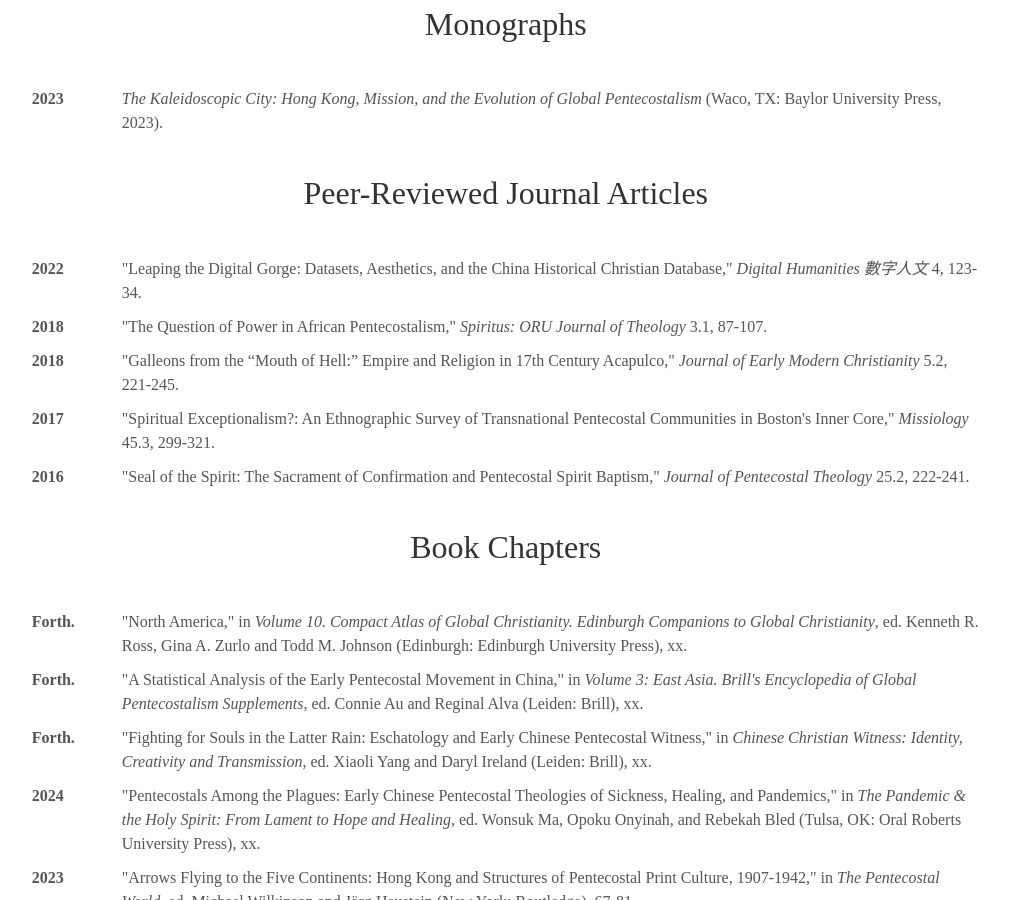
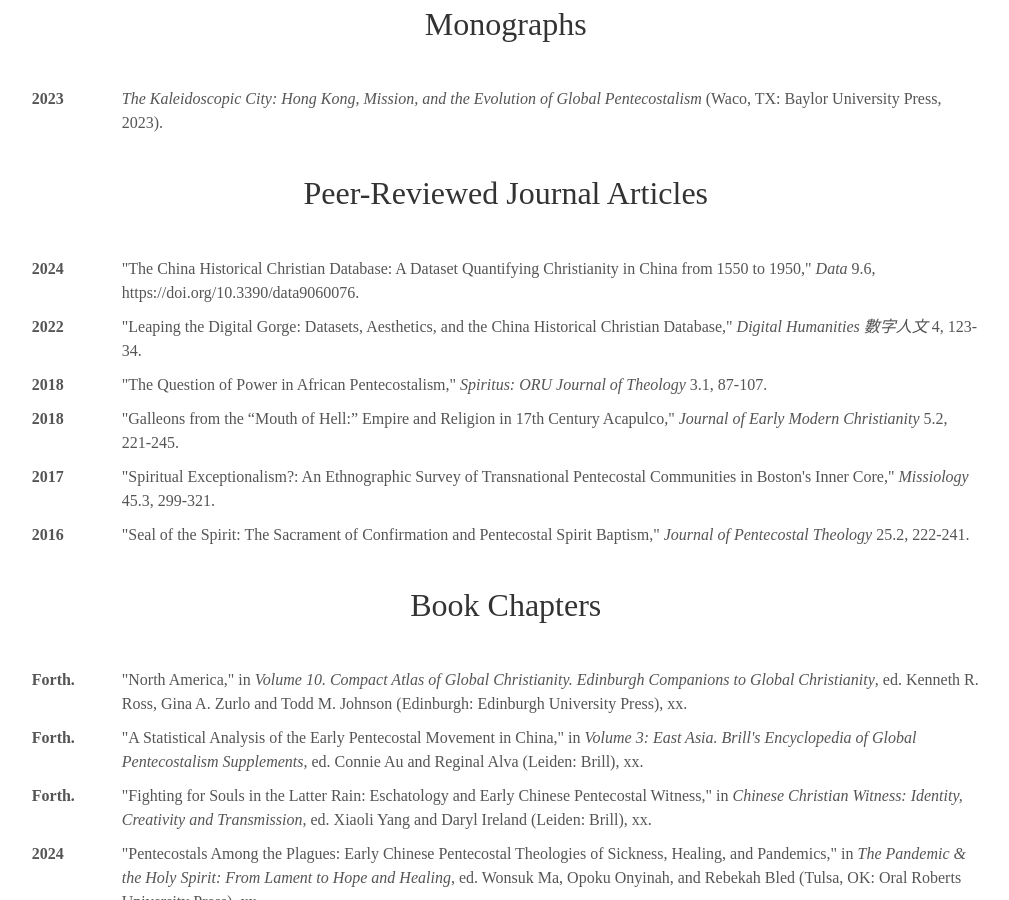
Before and after one commit to alex-mayfield/alex-mayfield.github.io, a Jekyll site: the page built from index.html, in a window 1280 px wide and 900 px high, scrolled down 1701 px. Shown: the whole window, without its empty margins (163-1172 px from the left). Built offline with Jekyll 4.4.1, drawn with Linux system fonts in a browser that asks for light colours; some web fonts are replaced.

Commit message:
Update publications.yml

```diff
--- a/_data/publications.yml
+++ b/_data/publications.yml
@@ -189,3 +189,13 @@
     publisher: "Edinburgh: Edinburgh University Press"
     page: xx
     author:
+  - title: "The China Historical Christian Database: A Dataset Quantifying Christianity in China from 1550 to 1950"
+    type: article
+    year: "2024"
+    journal: Data
+    vol_iss: 9.6
+    book:
+    edit: "Co-authored with Margaret Frei, Daryl Ireland, Eugenio Menegon."
+    publisher:
+    page: "https://doi.org/10.3390/data9060076"
+    author:
```
